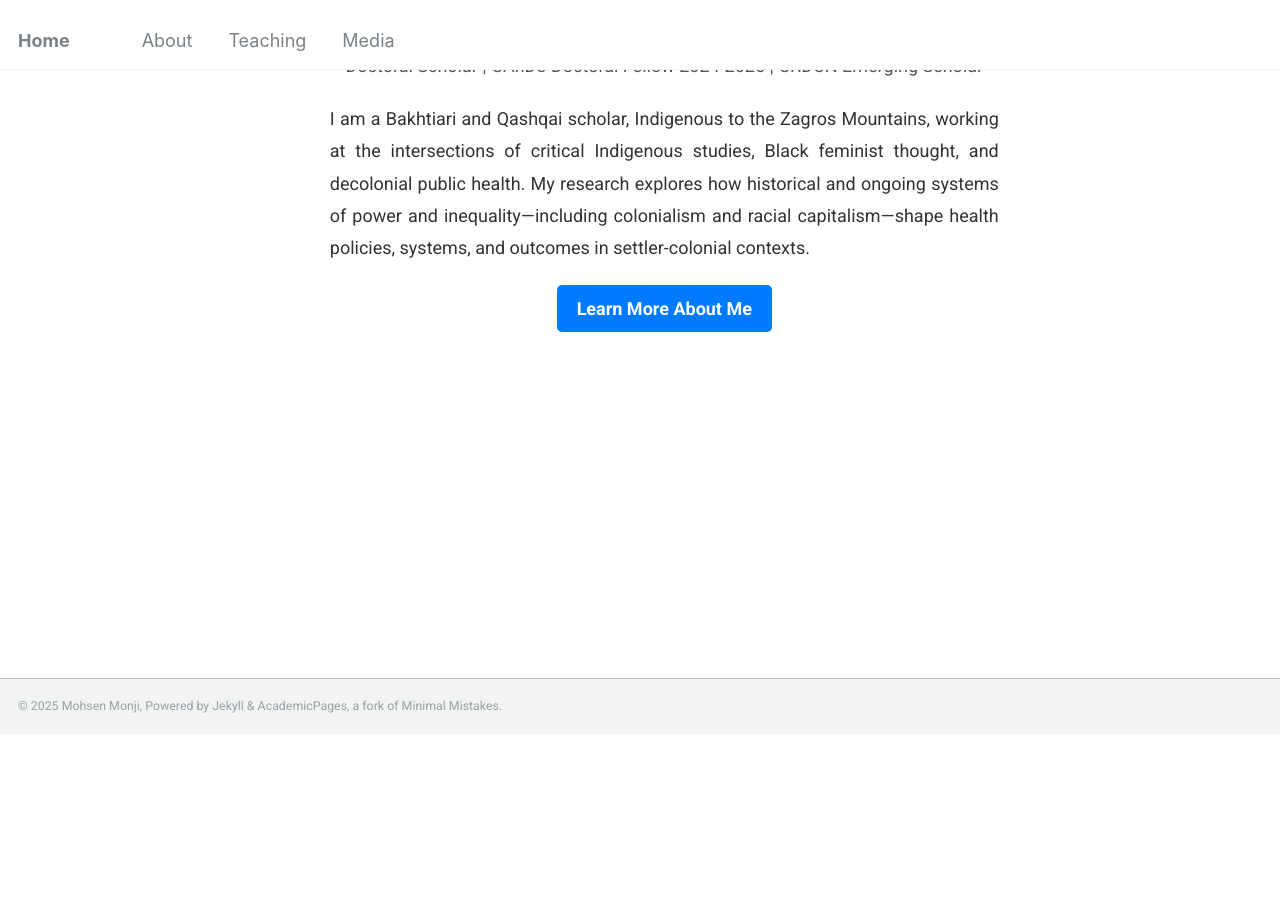
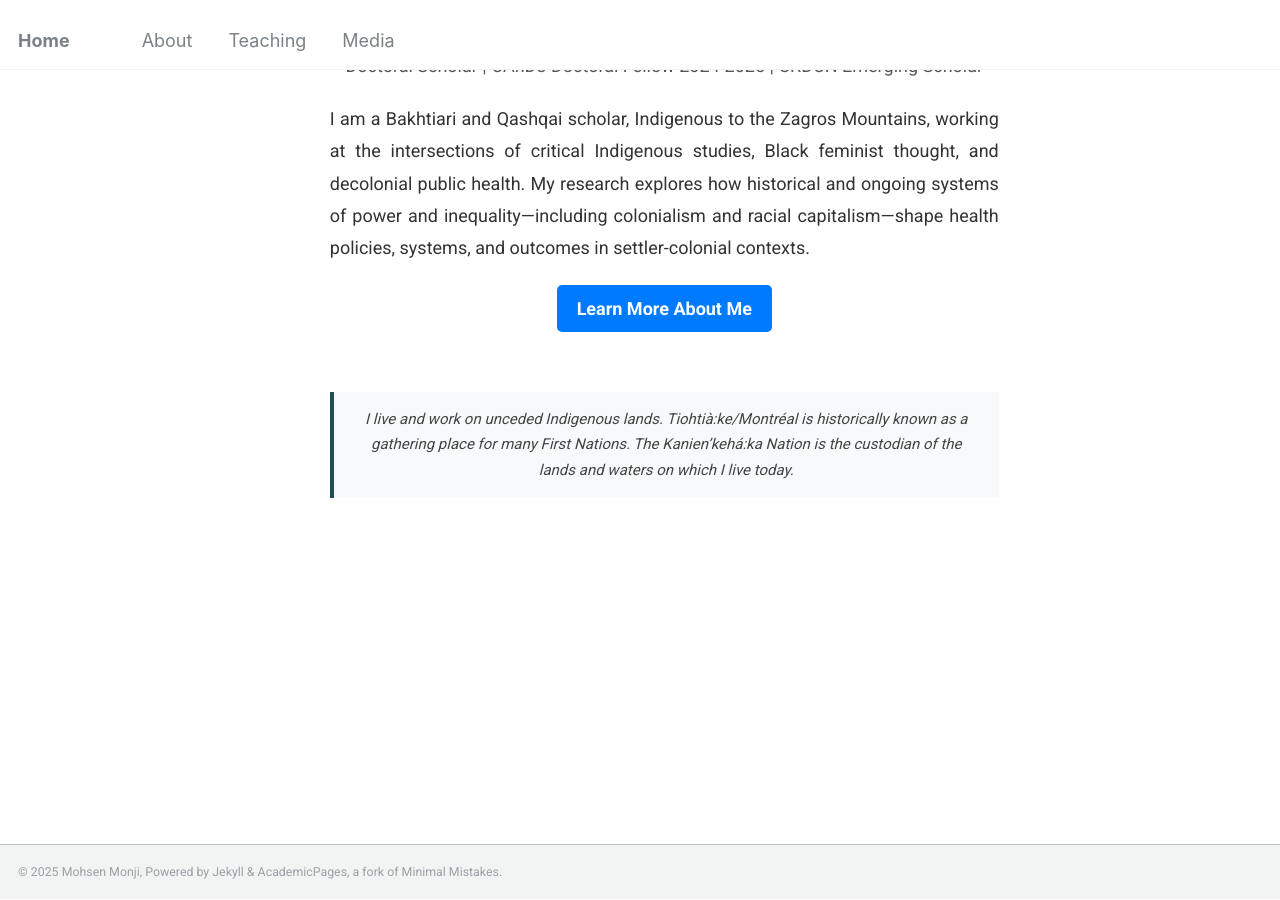
Before and after one commit to Mohsnmonji/mohsnmonji.github.io, a Jekyll site: the page built from _pages/front.md, in a window 1280 px wide and 900 px high, scrolled down 610 px. Built offline with Jekyll 4.4.1, drawn with Linux system fonts in a browser that asks for light colours; before the commit the page ends 1343 px from its top, so only the background shows below that.

Commit message:
Update front.md

```diff
--- a/_pages/front.md
+++ b/_pages/front.md
@@ -44,6 +44,16 @@ hide_avatar: true
     </a>
   </div>
 
-
+  <!-- Land Acknowledgment - subtle footer style -->
+<div style="max-width:700px; margin:60px auto 20px auto; padding:15px 20px;
+            background-color:#f7f9fa; border-left:4px solid #1f4d59;
+            font-size:15px; color:#444; line-height:1.7;
+            font-style:italic;">
+  <p style="margin:0;">
+    I live and work on unceded Indigenous lands. Tiohtià:ke/Montréal is historically known as a
+    gathering place for many First Nations. The Kanien’kehá:ka Nation is the custodian of the
+    lands and waters on which I live today.
+  </p>
+</div>
 
 </div>
```
